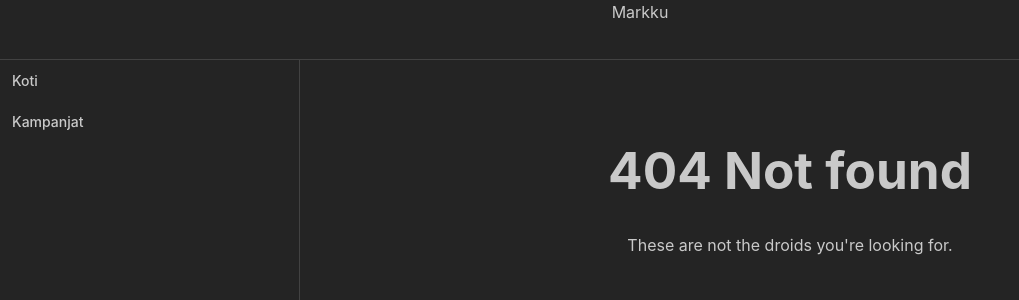
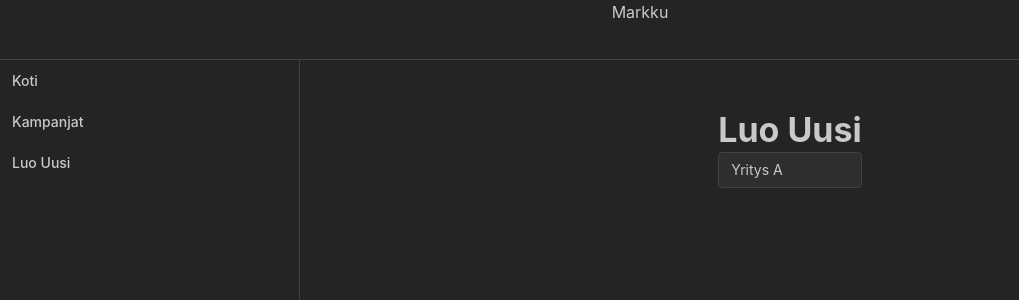
Before and after one commit to tammenterho/Markku, a React (Vite) app in the folder client/: page /new in a window 1280 px wide. Before the commit this address had no page. Shown: the top 300 px of the page, without its empty margins (0-1019 px from the left). Built offline with nearby package versions, Linux system fonts and the light colour scheme.

Commit message:
create new campaign init

```diff
--- /dev/null
+++ b/client/src/components/CreateCampaign.tsx
@@ -0,0 +1,43 @@
+import { Input, TextInput, Title } from "@mantine/core";
+import { useForm } from "@mantine/form";
+
+const data = [
+  {label: "Yritys A"},
+  {label: "Yritys B"},
+  {label: "Yritys C"}
+]
+
+const CreateCampaign = () => {
+  const form = useForm({
+    initialValues: {
+      company: "",
+      name: "",
+      payer: "",
+      budget: "",
+      budgetPeriod: "",
+      startDate: "",
+      endDate: "",
+      targetArea: "",
+      targetDemographic: "",
+      gender: "",
+      adTitle: "",
+      adText: "",
+      mediaInfo: "",
+      adUrl: "",
+      CTA: "",
+    },
+  });
+
+  return (
+    <form onSubmit={form.onSubmit(() => {})}>
+      <Title>Luo Uusi</Title>
+      <Input component="select">
+        {data.map((company) => (
+          <option key={company.label} value={company.label}>{company.label}</option>
+        ))}
+      </Input>
+    </form>
+  );
+};
+
+export default CreateCampaign;
--- a/client/src/components/Navbar.tsx
+++ b/client/src/components/Navbar.tsx
@@ -13,6 +13,10 @@ const Navbar = () => {
         label="Kampanjat"
         onClick={() => navigate("/campaign")}
       />
+      <NavLink
+        label="Luo Uusi"
+        onClick={() => navigate("/new")}
+      />
     </AppShell.Navbar>
   );
 };
--- a/client/src/components/RouterSwitcher.tsx
+++ b/client/src/components/RouterSwitcher.tsx
@@ -2,6 +2,7 @@ import { Route, Routes } from "react-router-dom";
 import NotFound from "./NotFound";
 import { CampaignList } from "./campaignList";
 import Home from "./Home";
+import CreateCampaign from "./CreateCampaign";
 
 const RouterSwitcher = () => {
   return (
@@ -9,6 +10,7 @@ const RouterSwitcher = () => {
       <Route path="*" element={<NotFound />} />
       <Route path="/" element={<Home />} />
       <Route path="/campaign" element={<CampaignList />} />
+      <Route path="/new" element={<CreateCampaign />} />
     </Routes>
   );
 };
--- a/client/src/main.tsx
+++ b/client/src/main.tsx
@@ -6,12 +6,6 @@ import "@mantine/core/styles.css";
 import { MantineProvider } from "@mantine/core";
 import App from "./App.tsx";
 
-// const router = createBrowserRouter([
-//   {
-//     path: "/",
-//     element: <App />,
-//   },
-// ]);
 
 createRoot(document.getElementById("root")!).render(
   <StrictMode>
```
